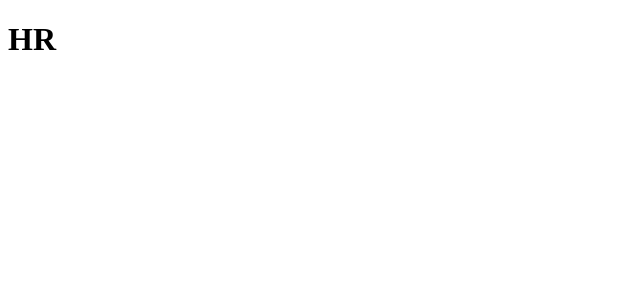
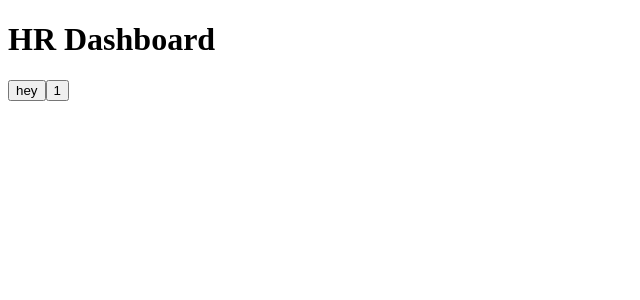
Before and after one commit to RasenganORG/hr-module, a React (Create React App) app: page /humanResources in a window 1280 px wide. Shown: the top 300 px of the page, without its empty margins (0-640 px from the left). Built offline with nearby package versions, Linux system fonts and the light colour scheme.

Commit message:
feat: add routes to external file and expose to container

```diff
--- a/config/webpack.dev.js
+++ b/config/webpack.dev.js
@@ -20,7 +20,8 @@ const devConfig = {
       name: "humanResources",
       filename: "remoteEntry.js",
       exposes: {
-        "./HumanResourcesApp": "./src/bootstrap",
+        // "./HumanResourcesApp": "./src/bootstrap",
+        "./HumanResourcesRoutes": "./src/routes",
       },
       shared: packageJson.dependencies,
     }),
--- a/package.json
+++ b/package.json
@@ -8,6 +8,7 @@
     "@testing-library/user-event": "^13.5.0",
     "clean-webpack-plugin": "^4.0.0",
     "css-loader": "^6.7.1",
+    "history": "^5.3.0",
     "nodemon": "^2.0.20",
     "react": "^18.2.0",
     "react-dom": "^18.2.0",
--- a/public/index.html
+++ b/public/index.html
@@ -25,7 +25,7 @@
   </head>
   <body>
     <noscript>You need to enable JavaScript to run this app.</noscript>
-    <div id="hr-dev-root"></div>
+    <div id="human-resources-root"></div>
     <!--
       This HTML file is a template.
       If you open it directly in the browser, you will see an empty page.
--- a/src/App.js
+++ b/src/App.js
@@ -1,8 +1,20 @@
 import "./App.css"
 import React from "react"
+import { BrowserRouter, Route, Routes } from "react-router-dom"
+import RandomComp from "./components/RandomComp"
+import Dashboard from "./components/Dashboard"
 
 function App() {
-  return <h1>HR</h1>
+  return (
+    <div>
+      <BrowserRouter>
+        <Routes>
+          <Route index path='/humanResources' element={<Dashboard />} />
+          <Route exact path='/humanResources/1' element={<RandomComp />} />
+        </Routes>
+      </BrowserRouter>
+    </div>
+  )
 }
 
 export default App
--- a/src/bootstrap.js
+++ b/src/bootstrap.js
@@ -1,7 +1,6 @@
 import React from "react"
 import { createRoot } from "react-dom/client"
 import App from "./App"
-// import { createMemoryHistory, createBrowserHistory } from "history"
 
 const mount = (el) => {
   const root = createRoot(el)
@@ -9,7 +8,7 @@ const mount = (el) => {
 }
 
 if (process.env.NODE_ENV === "development") {
-  const el = document.querySelector("#hr-dev-root")
+  const el = document.querySelector("#human-resources-root")
 
   if (el) {
     mount(el)
--- /dev/null
+++ b/src/components/Dashboard.js
@@ -0,0 +1,15 @@
+import React from "react"
+import { useNavigate } from "react-router-dom"
+
+function Dashboard() {
+  const navigate = useNavigate()
+  return (
+    <div>
+      <h1>HR Dashboard</h1>
+      <button onClick={() => navigate("/humanResources")}>hey</button>
+      <button onClick={() => navigate("/humanResources/1")}>1</button>
+    </div>
+  )
+}
+
+export default Dashboard
--- /dev/null
+++ b/src/components/RandomComp.js
@@ -0,0 +1,19 @@
+import React from "react"
+import { useNavigate, useParams } from "react-router-dom"
+
+function RandomComp() {
+  const params = useParams()
+  const navigate = useNavigate()
+
+  console.log(params)
+
+  return (
+    <div>
+      <h1>Radnom comp {params.id}</h1>
+      <button onClick={() => navigate("/humanResources")}>hey</button>
+      <button onClick={() => navigate("/humanResources/1")}>1</button>
+    </div>
+  )
+}
+
+export default RandomComp
```
Also changed, not shown: src/routes.js (added, +20 -0 lines), 1 other file (tests, documents, lock files or other folders).
